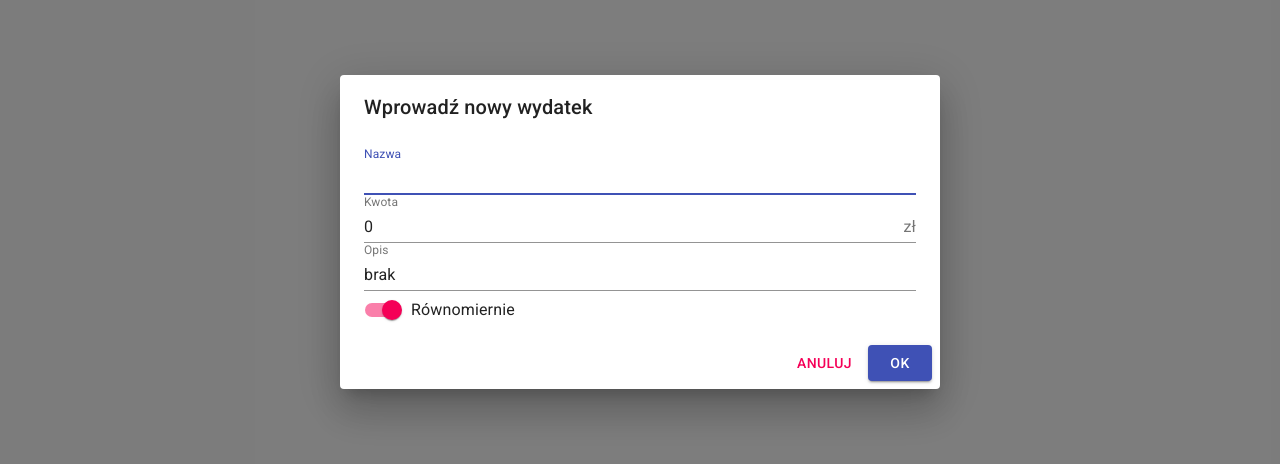
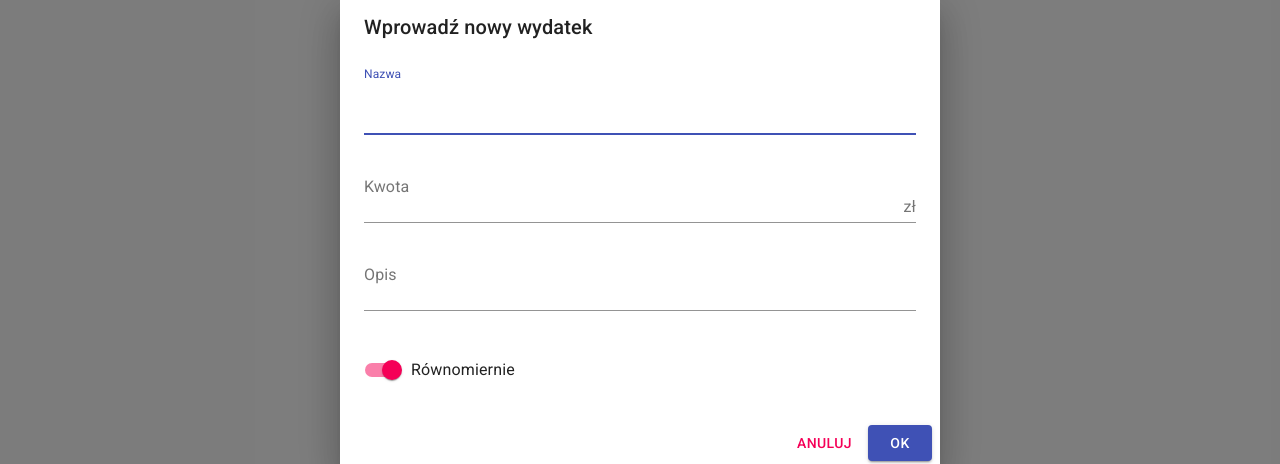
Before and after one commit to PawelZ97/FltShr, a React (Create React App) app in the folder frontend-fltshr/: page /expense/list/1/expenses in a window 1280 px wide. Both pictures are taken after a click on the button 1202 px from the left and 722 px from the top of the page. Shown: the part 168-632 px from the top of the page. Built offline with nearby package versions, Linux system fonts and the light colour scheme; no server answers.

Commit message:
ExpenseCreation inputs padding V

```diff
--- a/frontend-fltshr/src/components/expenses/ExpenseCreation.js
+++ b/frontend-fltshr/src/components/expenses/ExpenseCreation.js
@@ -23,6 +23,10 @@ const useStyles = makeStyles(theme => ({
         bottom: 50,
         left: "auto",
         position: "fixed"
+    },
+    padInput: {
+        paddingTop: 20,
+        paddingBottom: 20,
     }
 }));
 
@@ -30,9 +34,9 @@ function ExpenseCreation(props) {
     const [open, setOpen] = useState(false);
     const [expense, setExpense] = useState({
         name: "",
-        total: 0,
+        total: null,
         isEqual: true,
-        description: "brak",
+        description: null,
         expenseUnequals: []
     });
 
@@ -89,17 +93,21 @@ function ExpenseCreation(props) {
             <Fab color="secondary" aria-label="add" className={classes.fab} onClick={handleClickOpen}>
                 <AddIcon/>
             </Fab>
-            <Dialog open={open} onClose={handleClose} aria-labelledby="form-dialog-title">
+            <Dialog open={open}
+                    onClose={handleClose}
+                    fullWidth={true}
+                    aria-labelledby="form-dialog-title">
                 <DialogTitle id="form-dialog-title">Wprowadź nowy wydatek</DialogTitle>
                 <DialogContent>
                     <TextField
+                        autoFocus
                         onChange={(e) => setName(e.target.value)}
                         value={expense.name}
-                        autoFocus
                         id="name"
                         label="Nazwa"
                         type="text"
                         fullWidth
+                        className={classes.padInput}
                     />
                     <TextField
                         onChange={(e) => setTotal(e.target.value)}
@@ -111,7 +119,7 @@ function ExpenseCreation(props) {
                         label="Kwota"
                         type="number"
                         fullWidth
-
+                        className={classes.padInput}
                     />
                     <TextField
                         onChange={(e) => setDescription(e.target.value)}
@@ -120,8 +128,10 @@ function ExpenseCreation(props) {
                         label="Opis"
                         type="text"
                         fullWidth
+                        className={classes.padInput}
                     />
                     <FormControlLabel
+                        className={classes.padInput}
                         control={
                             <Switch checked={expense.isEqual} onChange={(e) => setIsEqual(e.target.checked)} value="checkedA"/>
                         }
```
